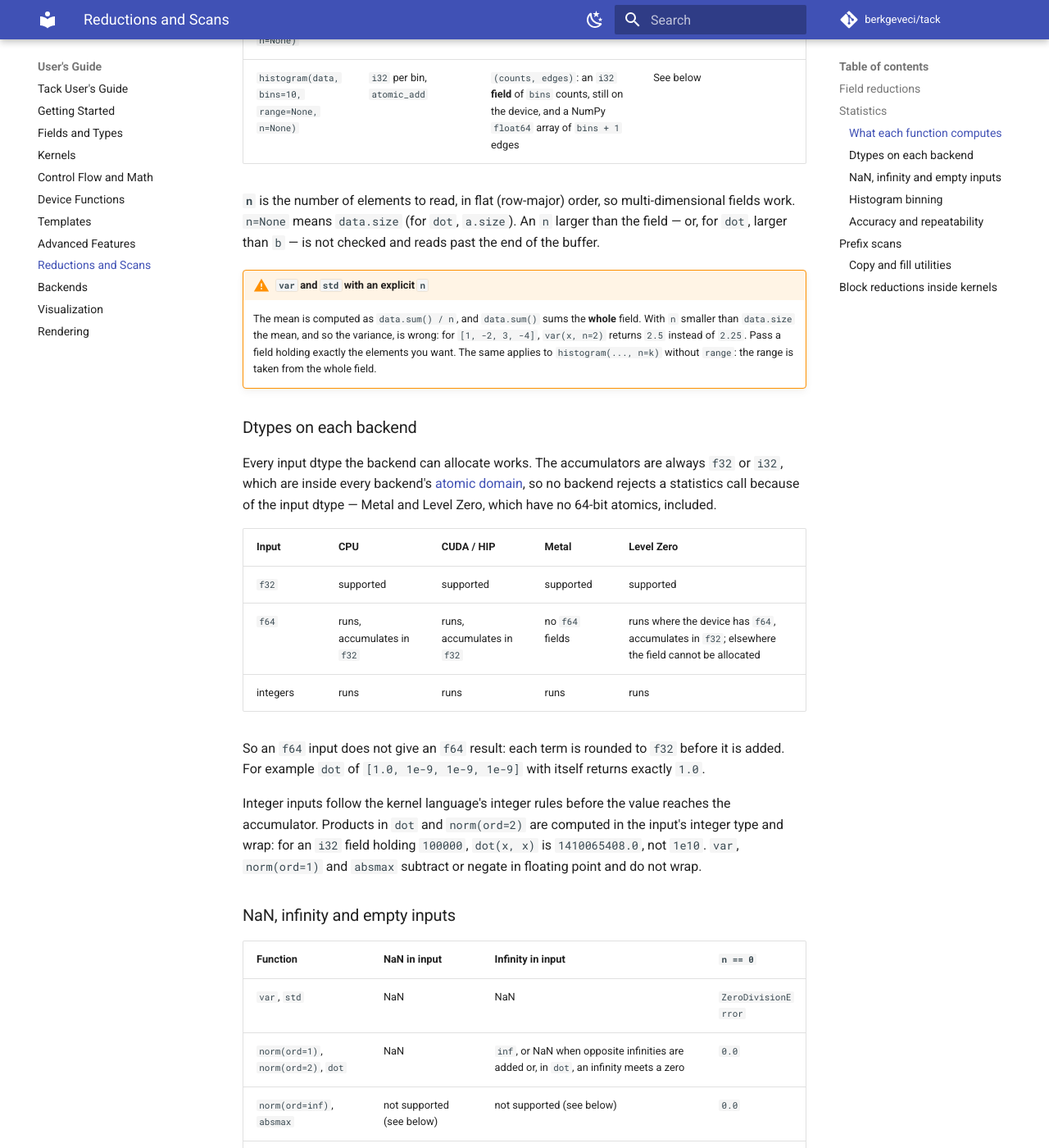
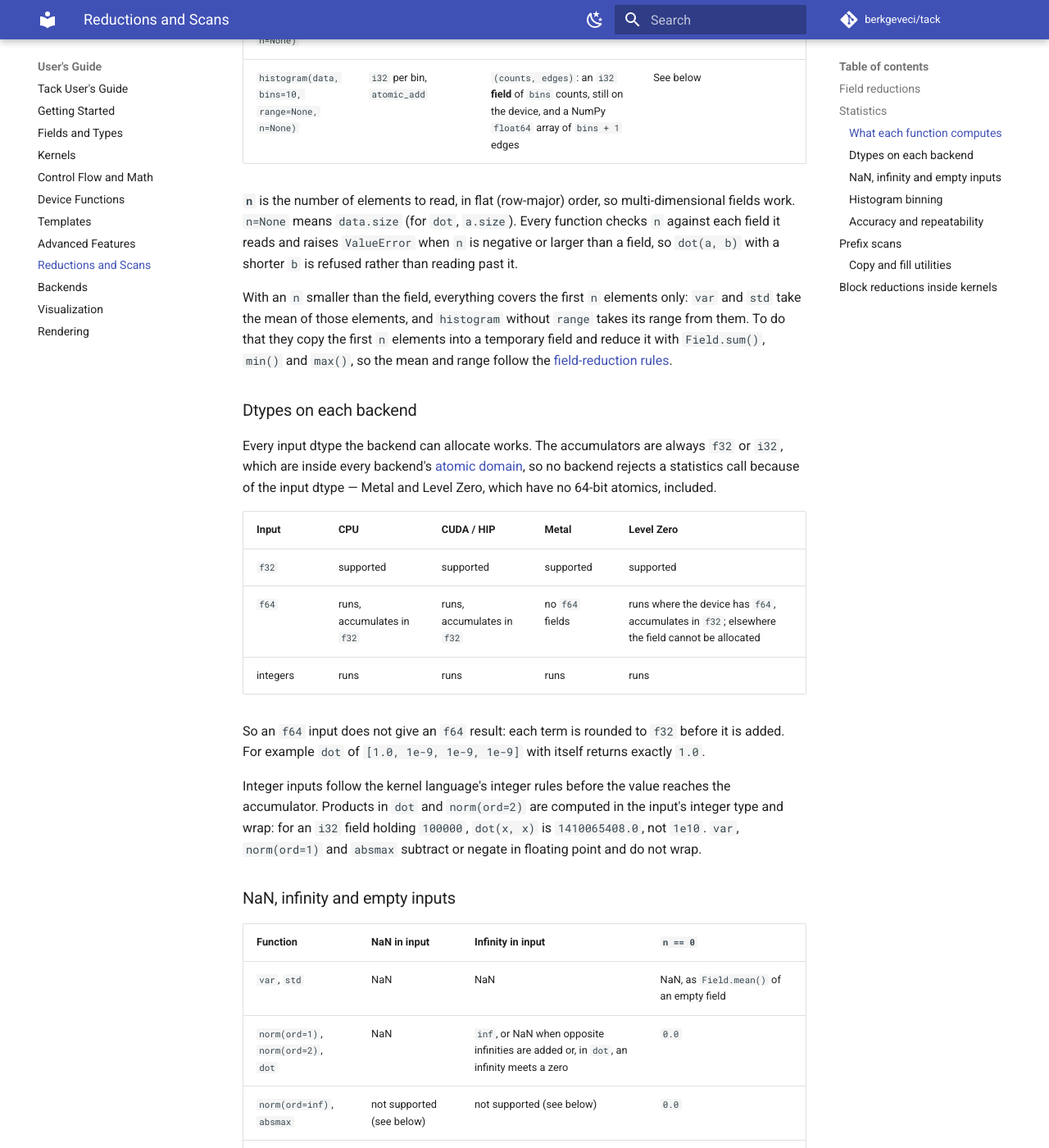
Before and after one commit to berkgeveci/tack, an MkDocs documentation site: the page built from docs/users-guide/11-reductions-and-scans.md, in a window 1280 px wide and 1400 px high, scrolled down 3574 px. Shown: the whole window at 82% size. Built offline with MkDocs 1.6.1 and Material for MkDocs 9.7.7, drawn with Linux system fonts in a browser that asks for light colours; comment, search, counter and statistics services are not loaded; some of the changed text lies outside the part shown.

Commit message:
Describe the bounded statistics and scan counts
The reductions chapter, the docstrings and the changelog described the
behavior before the statistics and scan functions checked their counts:
a wrong var for a prefix, unchecked reads past a field, and an empty scan
reading index -1. Describe what they do now: every count is checked
against each field, var, std and histogram cover the first n elements,
an empty scan returns 0, and var or std of no elements is NaN.

```diff
--- a/docs/users-guide/11-reductions-and-scans.md
+++ b/docs/users-guide/11-reductions-and-scans.md
@@ -132,16 +132,16 @@
 
 **`n`** is the number of elements to read, in flat (row-major) order, so
 multi-dimensional fields work. `n=None` means `data.size` (for `dot`,
-`a.size`). An `n` larger than the field — or, for `dot`, larger than `b` —
-is not checked and reads past the end of the buffer.
+`a.size`). Every function checks `n` against each field it reads and
+raises `ValueError` when `n` is negative or larger than a field, so
+`dot(a, b)` with a shorter `b` is refused rather than reading past it.
 
-!!! warning "`var` and `std` with an explicit `n`"
-    The mean is computed as `data.sum() / n`, and `data.sum()` sums the
-    **whole** field. With `n` smaller than `data.size` the mean, and so the
-    variance, is wrong: for `[1, -2, 3, -4]`, `var(x, n=2)` returns `2.5`
-    instead of `2.25`. Pass a field holding exactly the elements you want.
-    The same applies to `histogram(..., n=k)` without `range`: the range is
-    taken from the whole field.
+With an `n` smaller than the field, everything covers the first `n`
+elements only: `var` and `std` take the mean of those elements, and
+`histogram` without `range` takes its range from them. To do that they copy
+the first `n` elements into a temporary field and reduce it with
+`Field.sum()`, `min()` and `max()`, so the mean and range follow the
+[field-reduction rules](#field-reductions).
 
 ### Dtypes on each backend
 
@@ -171,11 +171,11 @@
 
 | Function | NaN in input | Infinity in input | `n == 0` |
 |---|---|---|---|
-| `var`, `std` | NaN | NaN | `ZeroDivisionError` |
+| `var`, `std` | NaN | NaN | NaN, as `Field.mean()` of an empty field |
 | `norm(ord=1)`, `norm(ord=2)`, `dot` | NaN | `inf`, or NaN when opposite infinities are added or, in `dot`, an infinity meets a zero | `0.0` |
 | `norm(ord=inf)`, `absmax` | not supported (see below) | not supported (see below) | `0.0` |
 | `count_nonzero` | counted as nonzero | counted | `0` |
-| `histogram` | not supported (see below) | not supported (see below) | all-zero counts |
+| `histogram` | not supported (see below) | not supported (see below) | all-zero counts with an explicit `range`; `ValueError` without one |
 
 `absmax` and `norm(ord=inf)` use atomic maximum, whose portable domain is
 finite values: NaNs and infinities are outside it. In probes on CPU and
@@ -185,8 +185,7 @@
 propagate.
 
 An empty field (`data.size == 0`) behaves like `n == 0`, where the backend
-can allocate one, except that `histogram` without `range` raises
-`ValueError` from `data.min()`.
+can allocate one.
 
 ### Histogram binning
 
@@ -197,7 +196,7 @@
 - values below `lo` are counted in the **first** bin and values above `hi`
   in the **last** — unlike `numpy.histogram`, which drops them;
 - a value equal to `hi` is counted in the last bin, as in NumPy;
-- `range=None` uses `data.min()` and `data.max()` of the whole field; if
+- `range=None` uses the minimum and maximum of the first `n` elements; if
   they are equal, `hi` becomes `lo + 1`;
 - a value whose offset `(x - lo) / width` does not fit a 32-bit integer, and
   a NaN, is outside the kernel language's float-to-integer domain. Its bin is
@@ -262,10 +261,9 @@
   work **in place**: `exclusive_scan(f, f, n)` and `inclusive_scan(f, f, n)`
   are correct.
 - Only the first `n` elements are read and written; later output elements
-  are left alone. `n` must be at least 1 and at most the size of both
-  fields. Neither is checked: `n = 0` reads before the start of a buffer
-  (and on CUDA `exclusive_scan` raises `RuntimeError` allocating its
-  zero-element work buffer).
+  are left alone. `n` must be at most the size of both fields; a larger or
+  negative `n` raises `ValueError`. `n = 0` writes nothing and returns `0`,
+  the empty sum.
 - `exclusive_scan` allocates an `n`-element `i32` work buffer per call.
 - Integer results are exact (modulo wrapping) and identical on every
   backend and every run.
```
Also changed, not shown: CHANGELOG.md (+8 -0 lines), 2 other files.
